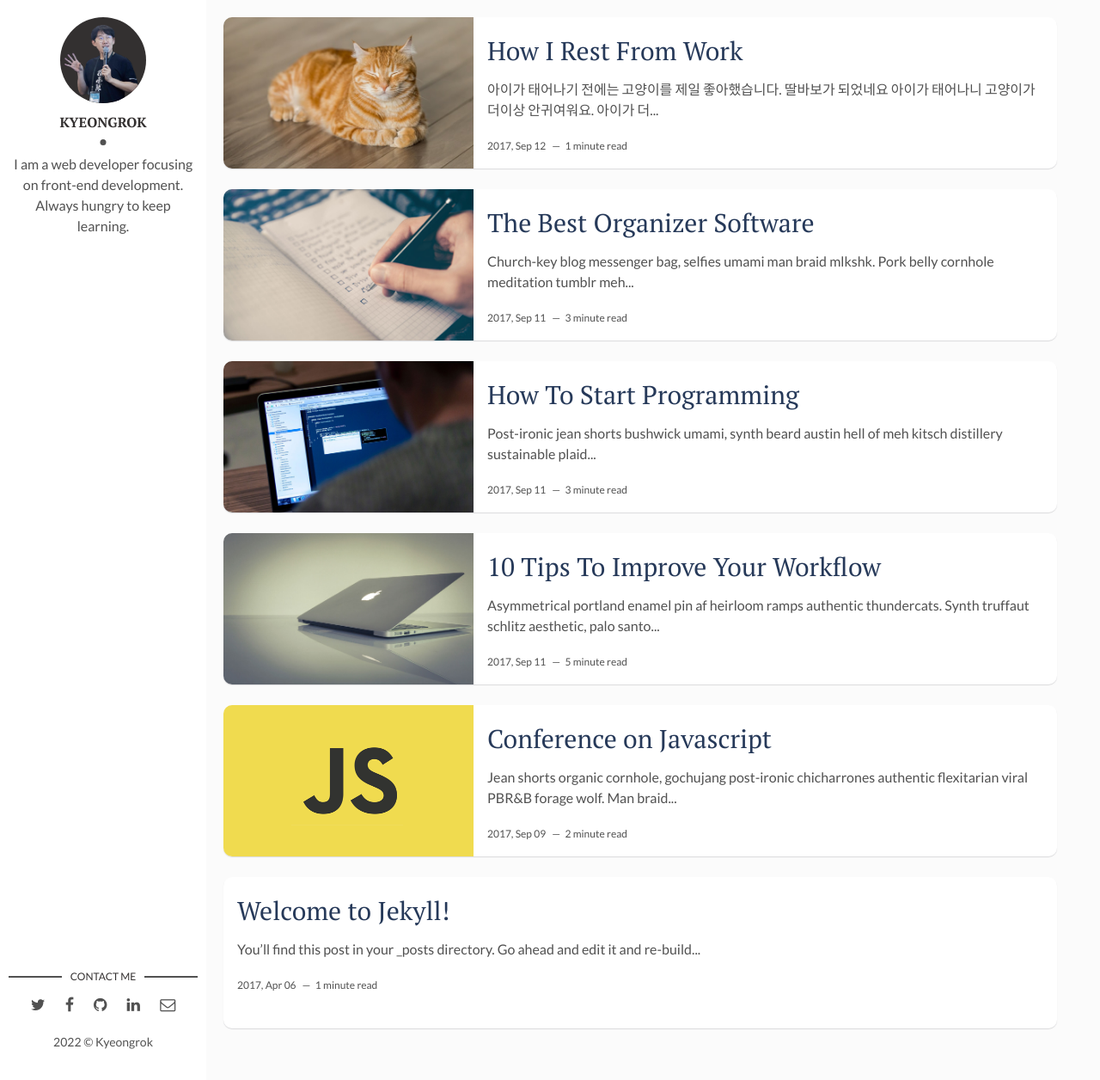
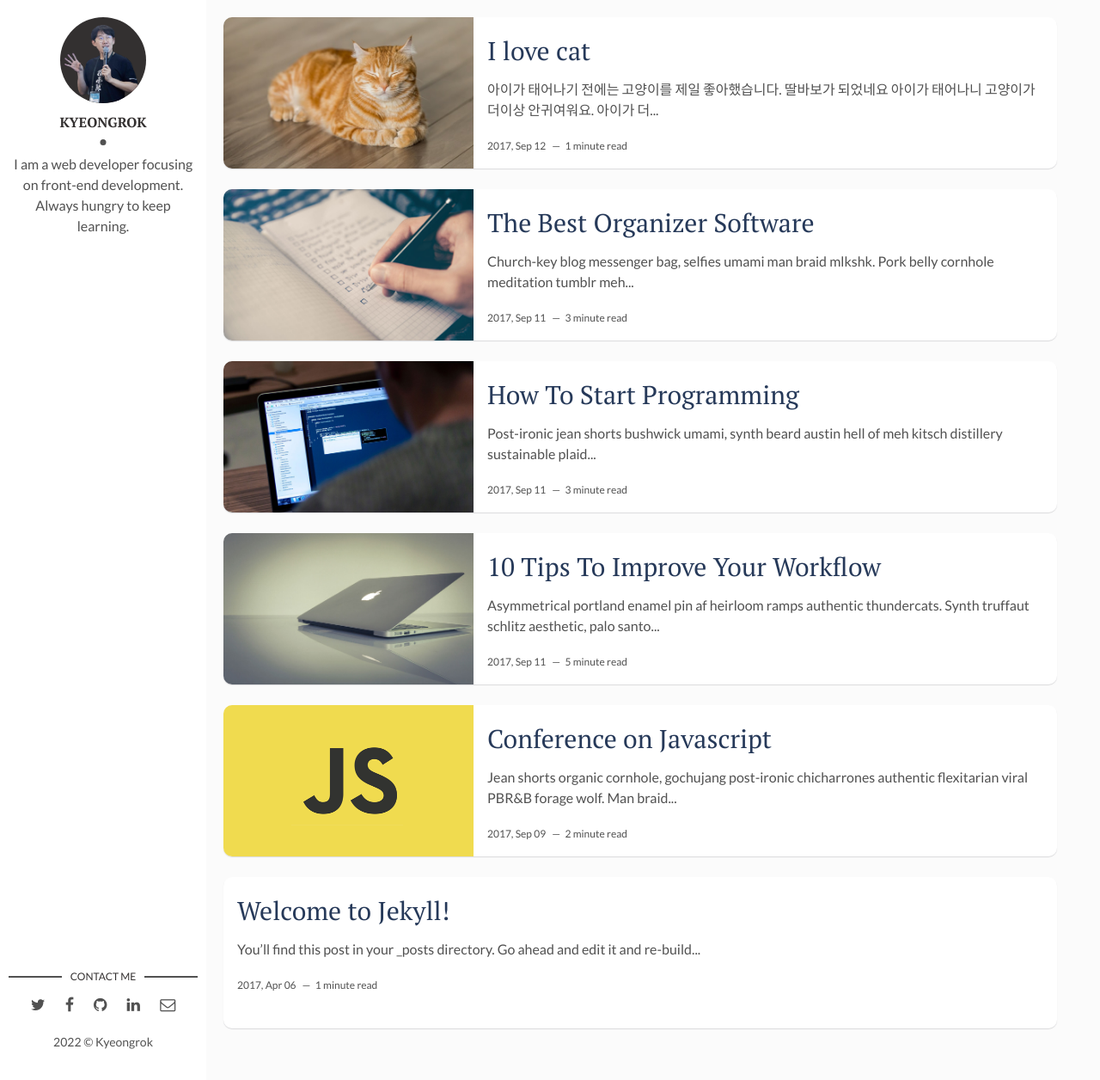
Before and after one commit to sjhlko/sjhlko.github.io, a Jekyll site: the page built from index.html, in a window 1280 px wide and 1256 px high. Shown: the whole window at 86% size. Built offline with Jekyll 4.4.1, drawn with Linux system fonts in a browser that asks for light colours; the list of posts is cut into pages by our own code.

Commit message:
Update and rename 2017-04-06-how-i-rest-from-work.markdown to 2017-04-06-i-love-cat.markdown

```diff
--- a/_posts/2017-04-06-how-i-rest-from-work.markdown
+++ b/_posts/2017-04-06-i-love-cat.markdown
@@ -1,6 +1,6 @@
 ---
 layout: post
-title: How I Rest From Work
+title: I love cat
 date: 2017-09-12 13:32:20 +0300
 description: You’ll find this post in your `_posts` directory. Go ahead and edit it and re-build the site to see your changes. # Add post description (optional)
 img: cat.jpg # Add image post (optional)
```
